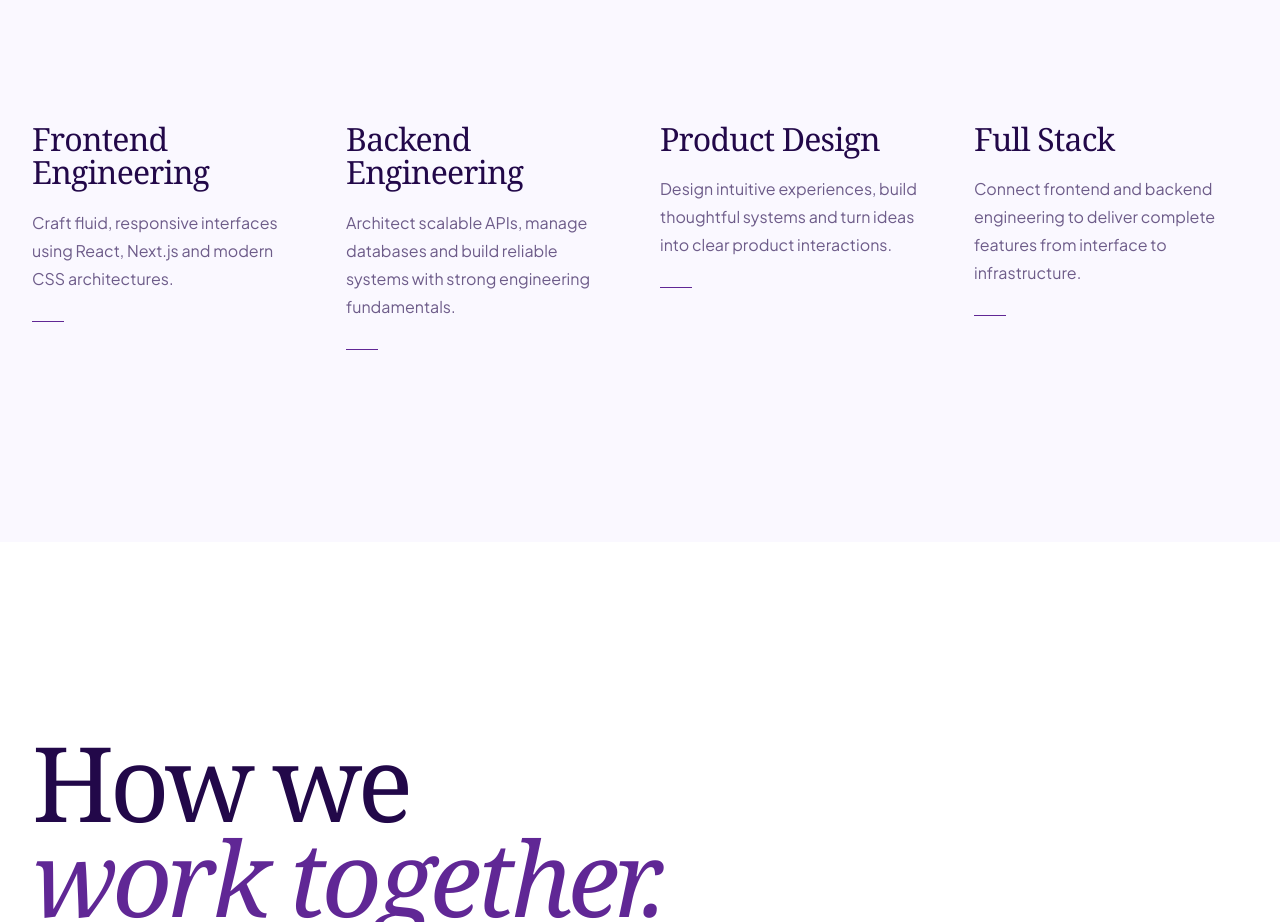
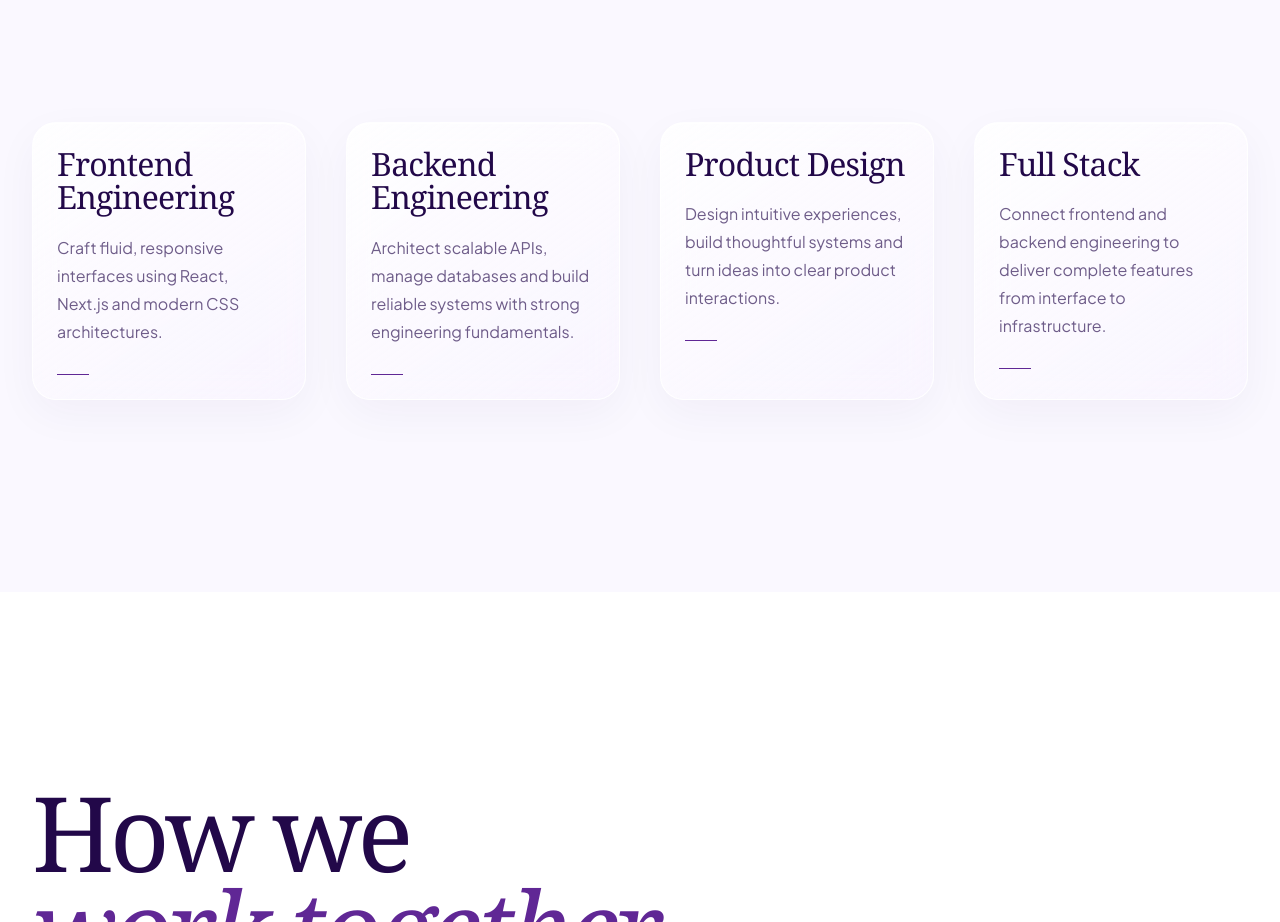
Before and after one commit to 0x-pratham/GXC-Recruitment, a Next.js app: page /recruitment in a window 1280 px wide. Shown: the part 2520-3442 px from the top of the page. Built offline with nearby package versions, Linux system fonts and the light colour scheme; no server answers.

Commit message:
Add glass UI styling on top of latest main

```diff
--- a/app/recruitment/_components/RecruitmentTracks.tsx
+++ b/app/recruitment/_components/RecruitmentTracks.tsx
@@ -119,7 +119,7 @@ export function RecruitmentTracks() {
                 delay: shouldReduceMotion ? 0 : index * 0.08,
                 ease: [0.22, 1, 0.36, 1],
               }}
-              className="group relative"
+              className="gxc-glass-card group relative p-6 sm:p-7 lg:p-6"
             >
               <div className="flex min-h-full flex-col">
                 <h3
```
